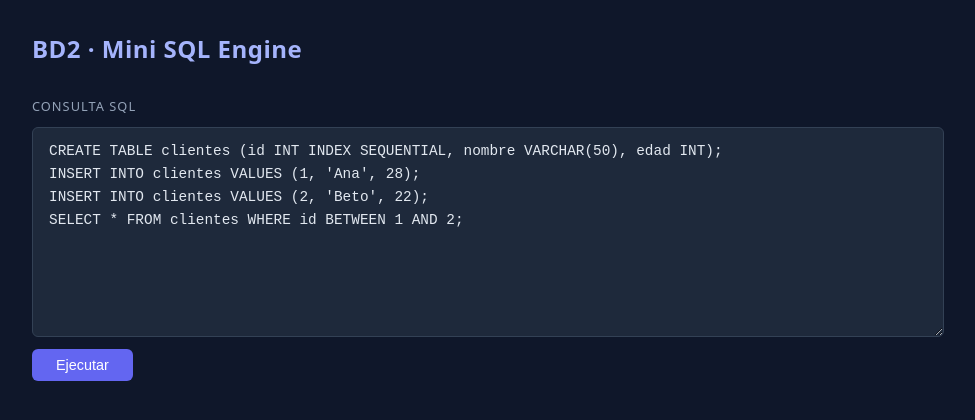
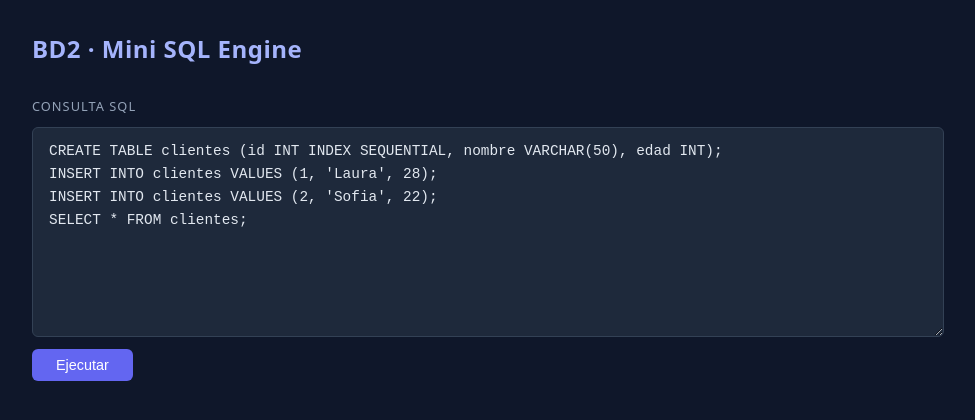
Before and after one commit to lauranagamine1/bd2-proyecto1, a React app in the folder frontend/: page / in a window 1280 px wide. Shown: the top 420 px of the page, without its empty margins (152-1127 px from the left). Built offline with nearby package versions, Linux system fonts and the light colour scheme; the HTML template or start-up script is replaced by a standard one.

Commit message:
frontend - cambié la consulta default

```diff
--- a/frontend/src/App.jsx
+++ b/frontend/src/App.jsx
@@ -95,9 +95,9 @@ function PointPlot({ rows }) {
 export default function App() {
   const [sql, setSql] = useState(
     "CREATE TABLE clientes (id INT INDEX SEQUENTIAL, nombre VARCHAR(50), edad INT);\n" +
-    "INSERT INTO clientes VALUES (1, 'Ana', 28);\n" +
-    "INSERT INTO clientes VALUES (2, 'Beto', 22);\n" +
-    "SELECT * FROM clientes WHERE id BETWEEN 1 AND 2;"
+    "INSERT INTO clientes VALUES (1, 'Laura', 28);\n" +
+    "INSERT INTO clientes VALUES (2, 'Sofia', 22);\n" +
+    "SELECT * FROM clientes;"
   )
   const [results, setResults] = useState([])
   const [stats, setStats]     = useState(null)
```
